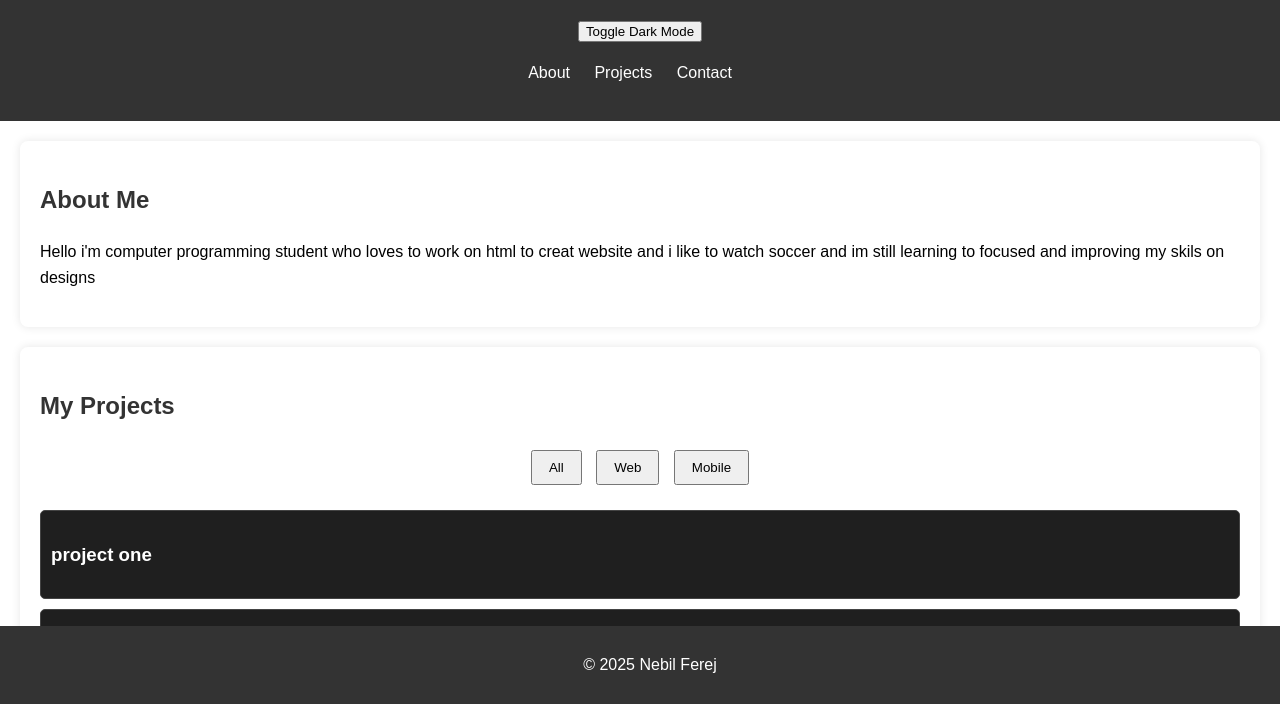
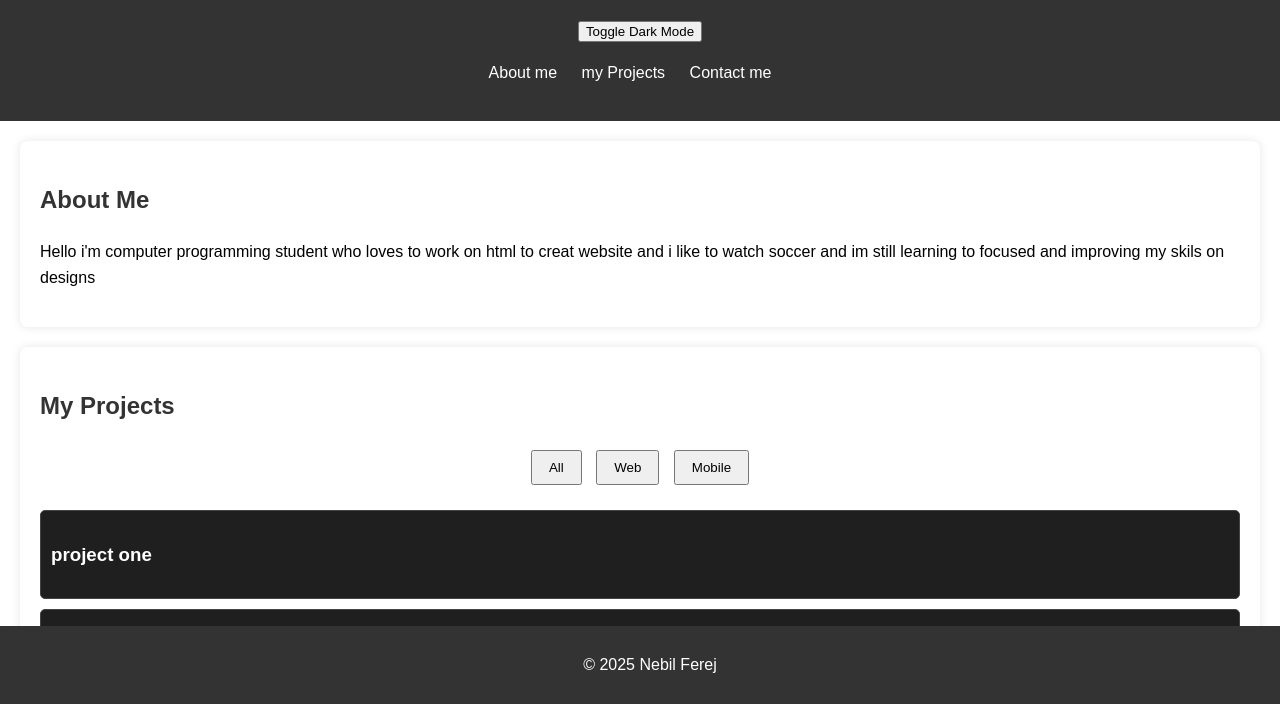
Before and after one commit to nebilrooney/my-portfolio.., a plain HTML site: page index.html in a window 1280 px wide. Shown: the part 96-800 px from the top of the page. Drawn offline with Linux system fonts and the light colour scheme.

Commit message:
Fixed unordered list

```diff
--- a/index.html
+++ b/index.html
@@ -14,9 +14,9 @@
         <button id="darkModeToggle">Toggle Dark Mode</button>
         <nav>
             <ul>
-                <li><a href="#about">About</a></li>
-                <li><a href="#projects">Projects</a></li>
-                <li><a href="#contact">Contact</a></li>
+                <li><a href="#about">About me</a></li>
+                <li><a href="#projects">my Projects</a></li>
+                <li><a href="#contact">Contact me</a></li>
             </ul>
         </nav>
     </header>
```
